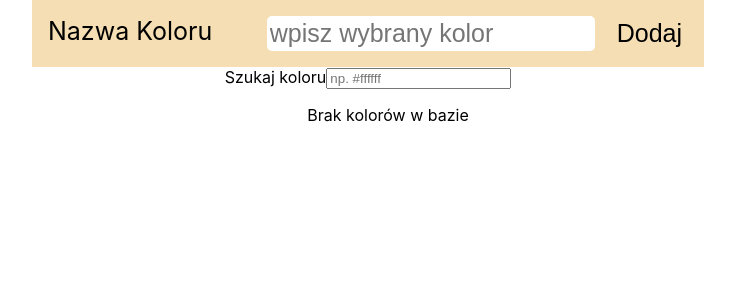
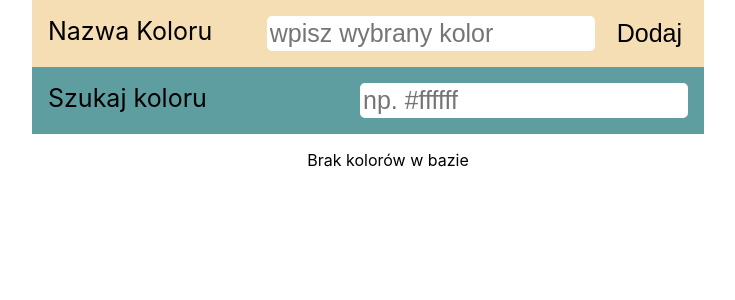
Before and after one commit to Tommy3DE/form-task, a React (Create React App) app: page / in a window 1280 px wide. Shown: the top 300 px of the page, without its empty margins (272-1007 px from the left). Built offline with nearby package versions, Linux system fonts and the light colour scheme.

Commit message:
class component added

```diff
--- a/src/components/List.tsx
+++ b/src/components/List.tsx
@@ -17,10 +17,10 @@ const List = ({ colorList, setColorList }: ListProps) => {
     <div className=''>
       <ul className='goonline_list-ul'>
         {colorList.length > 0 ? (colorList.map((color, index) => (
-          <li key={index}>
+          <li key={index} onDoubleClick={()=> handleDelete(index)}>
             <div className='goonline_list-ul-content'>
               <p>
-                {color}
+                {color.toUpperCase()}
               </p>
               <button onClick={() => handleDelete(index)}>
                 X
--- a/src/components/SecondForm.tsx
+++ b/src/components/SecondForm.tsx
@@ -1,29 +1,43 @@
-import { useState, ChangeEvent, Dispatch, SetStateAction } from 'react'
+import { Component, ChangeEvent, Dispatch, SetStateAction } from 'react';
+import './forms.scss';
 
 type SecondFormProps = {
   colorList: string[],
   setColorList: Dispatch<SetStateAction<string[]>>;
 }
 
-const SecondForm = ({ colorList, setColorList }: SecondFormProps) => {
-  const [searchValue, setSearchValue] = useState('')
-
-  const handleSearchChange = (event: ChangeEvent<HTMLInputElement>) => {
-    setSearchValue(event.target.value.toLowerCase())
-    setColorList(filteredColorList)
+type SecondFormState = {
+  searchValue: string;
 }
 
+class SecondForm extends Component<SecondFormProps, SecondFormState> {
+  constructor(props: SecondFormProps) {
+    super(props);
+    this.state = {
+      searchValue: '',
+    };
+  }
+
+  handleSearchChange = (event: ChangeEvent<HTMLInputElement>) => {
+    const searchValue = event.target.value.toLowerCase();
+    const { setColorList, colorList } = this.props;
     const filteredColorList = colorList.filter((color) =>
       color.toLowerCase().includes(searchValue)
     );
+    this.setState({ searchValue });
+    setColorList(filteredColorList);
+  }
 
+  render() {
+    const { searchValue } = this.state;
     return (
-    <form>
+      <form className='goonline_secondForm'>
         <label htmlFor="searchInput">Szukaj koloru</label>
         <input type="text" id='searchInput' placeholder="np. #ffffff" maxLength={7} value={searchValue}
-        onChange={handleSearchChange} />
+          onChange={this.handleSearchChange} />
       </form>
-  )
+    );
+  }
 }
 
-export default SecondForm
+export default SecondForm;
--- a/src/components/forms.scss
+++ b/src/components/forms.scss
@@ -27,3 +27,19 @@
     transform: scale(1.1);
     cursor: pointer;
 }
+
+.goonline_secondForm{
+    width: 50%;
+    background-color:cadetblue;
+    margin: auto;
+    font-size: 25px;
+    display: flex;
+    justify-content: space-between;
+    padding: 1rem;
+}
+.goonline_secondForm input {
+    font-size: 25px;
+    border-radius: 5px;
+    border: none;
+    padding: 3px;
+}
--- a/src/components/list.scss
+++ b/src/components/list.scss
@@ -1,11 +1,11 @@
 .goonline_list-ul {
     list-style: none;
-    width: 40%;
+    width: 50%;
     margin: auto;
 
     li {
       margin: 1rem 1rem;
-      background-color: purple;
+      background-color: rgb(62, 78, 81);
       border-radius: 50px;
 
       .goonline_list-ul-content {
@@ -35,6 +35,8 @@
         button:hover {
             transform: scale(1.1);
             cursor: pointer;
+            color: red;
+            border-color: red;
         }
       }
     }
```
Lines whose indentation alone changed are shown as unchanged.
